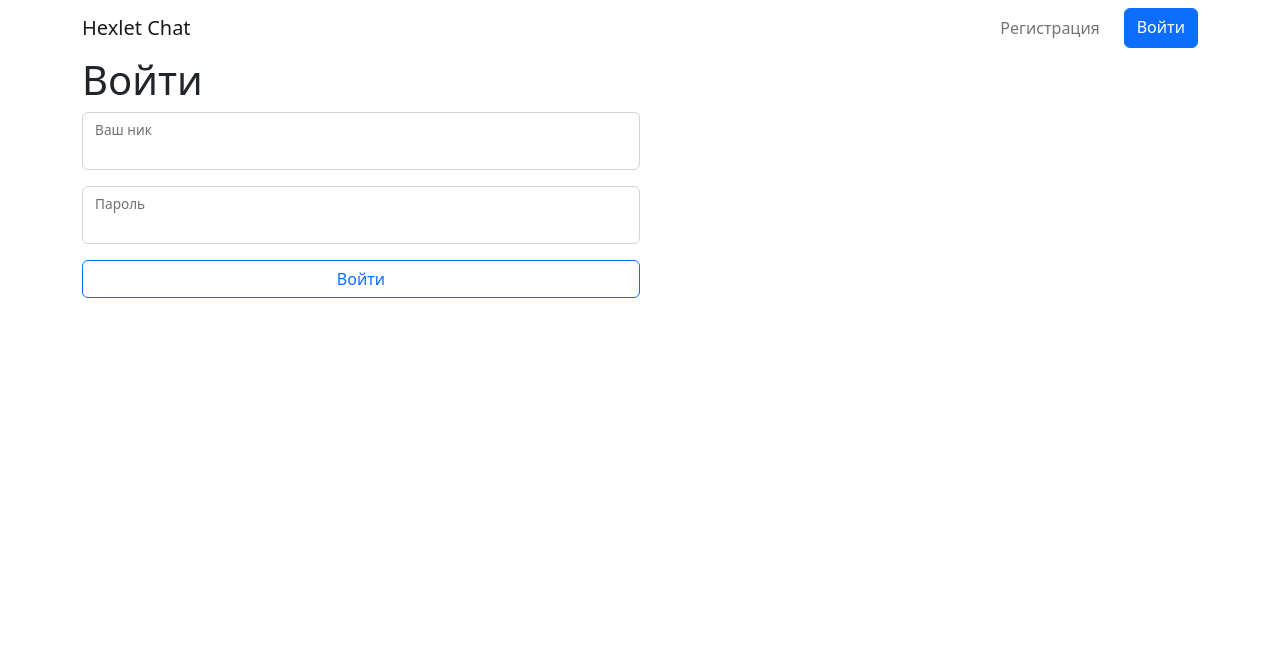
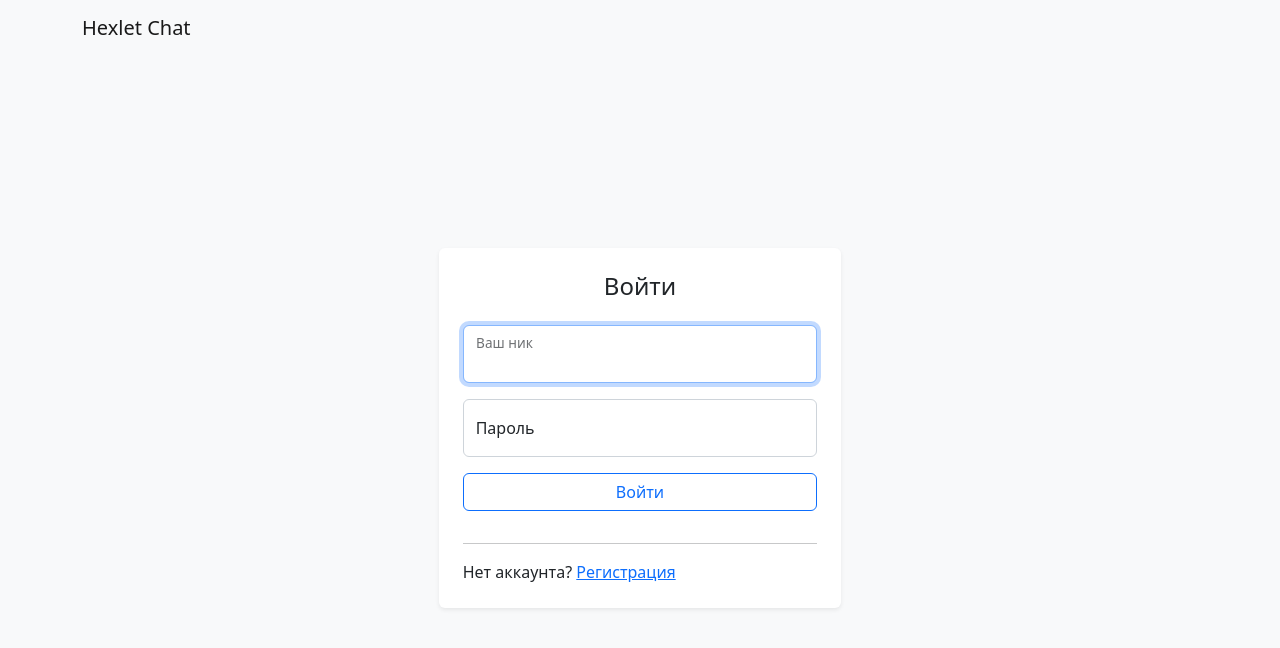
Before and after one commit to Dend3lion/frontend-project-12, a React (Create React App) app in the folder frontend/: page /login in a window 1280 px wide. Shown: the top 648 px of the page. Built offline with nearby package versions, Linux system fonts and the light colour scheme; no server answers.

Commit message:
feat: improved auth pages layout

```diff
--- a/frontend/public/index.html
+++ b/frontend/public/index.html
@@ -8,7 +8,6 @@
     <title>Hexlet Chat</title>
   </head>
   <body>
-    <noscript>You need to enable JavaScript to run this app.</noscript>
-    <div id="root"></div>
+    <div id="root" class="h-100"></div>
   </body>
 </html>
--- a/frontend/src/components/Layout.jsx
+++ b/frontend/src/components/Layout.jsx
@@ -1,5 +1,5 @@
 import {
-  Button, Container, Nav, Navbar,
+  Button, Container, Nav, Navbar, Stack,
 } from 'react-bootstrap';
 import { useTranslation } from 'react-i18next';
 import {
@@ -15,7 +15,8 @@ const AuthButton = () => {
   const navigate = useNavigate();
   const { t } = useTranslation();
 
-  return auth.loggedIn ? (
+  return (
+    auth.loggedIn && (
       <Button
         onClick={() => {
           auth.logOut();
@@ -24,22 +25,6 @@ const AuthButton = () => {
       >
         {t('header.logout')}
       </Button>
-  ) : (
-    <Button as={Link} to="/login" state={{ from: location }}>
-      {t('header.login')}
-    </Button>
-  );
-};
-
-const RegistrationButton = () => {
-  const auth = useAuth();
-  const { t } = useTranslation();
-
-  return (
-    !auth.loggedIn && (
-      <Nav.Link as={Link} to="/signup" className="me-3">
-        {t('header.register')}
-      </Nav.Link>
     )
   );
 };
@@ -51,19 +36,20 @@ const Layout = () => {
     <>
       <ToastContainer />
 
+      <Stack className="h-100 bg-light">
         <Navbar expand="lg">
           <Container>
             <Navbar.Brand as={Link} to="/">
               {t('header.brand')}
             </Navbar.Brand>
             <Nav>
-            <RegistrationButton />
               <AuthButton />
             </Nav>
           </Container>
         </Navbar>
 
         <Outlet />
+      </Stack>
     </>
   );
 };
--- a/frontend/src/components/LoginPage.jsx
+++ b/frontend/src/components/LoginPage.jsx
@@ -1,10 +1,10 @@
 import axios from 'axios';
 import { useFormik } from 'formik';
 import {
-  Button, Container, FloatingLabel, Form, Stack,
+  Button, Col, Container, FloatingLabel, Form, Row, Stack,
 } from 'react-bootstrap';
 import { useTranslation } from 'react-i18next';
-import { useNavigate } from 'react-router-dom';
+import { Link, useNavigate } from 'react-router-dom';
 import { toast } from 'react-toastify';
 import * as yup from 'yup';
 import useAuth from '../hooks';
@@ -39,27 +39,33 @@ const LoginPage = () => {
   });
 
   return (
-    <Container className="align-items-center">
-      <h1>{t('login.title')}</h1>
+    <Container fluid className="h-100">
+      <Row className="justify-content-center align-content-center h-100">
+        <Col md={{ span: 4 }}>
+          <div className="bg-white p-4 rounded shadow-sm">
             <Form onSubmit={formik.handleSubmit}>
-        <Stack className="w-50" gap={3}>
-          <FloatingLabel controlId="username" label={t('login.form.username')}>
+              <Stack gap={3} className="align-middle ">
+                <h4 className="mx-auto">{t('login.title')}</h4>
+                <FloatingLabel controlId="loginUsername" label={t('login.form.username')}>
                   <Form.Control
                     name="username"
                     type="text"
+                    placeholder={t('login.form.username')}
                     value={formik.values.username}
                     onChange={formik.handleChange}
                     onBlur={formik.handleBlur}
                     isInvalid={formik.touched.username && formik.errors.username}
+                    autoFocus
                   />
                   <Form.Control.Feedback type="invalid" tooltip>
                     {formik.errors.username}
                   </Form.Control.Feedback>
                 </FloatingLabel>
-          <FloatingLabel controlId="password" label={t('login.form.password')}>
+                <FloatingLabel controlId="loginPassword" label={t('login.form.password')}>
                   <Form.Control
                     name="password"
                     type="password"
+                    placeholder={t('login.form.password')}
                     value={formik.values.password}
                     onChange={formik.handleChange}
                     onBlur={formik.handleBlur}
@@ -72,8 +78,17 @@ const LoginPage = () => {
                 <Button variant="outline-primary" type="submit">
                   {t('login.form.submit')}
                 </Button>
+                <hr className="mb-0" />
+                <p className="mb-0">
+                  {t('login.registerText')}
+                  {' '}
+                  <Link to="/signup">{t('login.registerLink')}</Link>
+                </p>
               </Stack>
             </Form>
+          </div>
+        </Col>
+      </Row>
     </Container>
   );
 };
--- a/frontend/src/components/RegisterPage.jsx
+++ b/frontend/src/components/RegisterPage.jsx
@@ -1,7 +1,7 @@
 import axios from 'axios';
 import { useFormik } from 'formik';
 import {
-  Button, Container, FloatingLabel, Form, Stack,
+  Button, Col, Container, FloatingLabel, Form, Row, Stack,
 } from 'react-bootstrap';
 import { useTranslation } from 'react-i18next';
 import { useNavigate } from 'react-router-dom';
@@ -53,10 +53,13 @@ const RegisterPage = () => {
   });
 
   return (
-    <Container className="align-items-center">
-      <h1>{t('register.title')}</h1>
-      <Form onSubmit={formik.handleSubmit}>
-        <Stack className="w-50" gap={3}>
+    <Container fluid className="h-100">
+      <Row className="justify-content-center align-content-center h-100">
+        <Col md={{ span: 4 }}>
+          <div className="bg-white p-4 rounded shadow-sm">
+            <Form onSubmit={formik.handleSubmit} className="mb-2">
+              <Stack gap={3} className="align-middle ">
+                <h4 className="mx-auto">{t('register.title')}</h4>
                 <FloatingLabel controlId="username" label={t('register.form.username')}>
                   <Form.Control
                     name="username"
@@ -66,6 +69,7 @@ const RegisterPage = () => {
                     onChange={formik.handleChange}
                     onBlur={formik.handleBlur}
                     isInvalid={formik.touched.username && formik.errors.username}
+                    autoFocus
                   />
                   <Form.Control.Feedback type="invalid" tooltip>
                     {formik.errors.username}
@@ -96,7 +100,9 @@ const RegisterPage = () => {
                     value={formik.values.passwordConfirmation}
                     onChange={formik.handleChange}
                     onBlur={formik.handleBlur}
-              isInvalid={formik.touched.passwordConfirmation && formik.errors.passwordConfirmation}
+                    isInvalid={
+                      formik.touched.passwordConfirmation && formik.errors.passwordConfirmation
+                    }
                   />
                   <Form.Control.Feedback type="invalid" tooltip>
                     {formik.errors.passwordConfirmation}
@@ -107,6 +113,9 @@ const RegisterPage = () => {
                 </Button>
               </Stack>
             </Form>
+          </div>
+        </Col>
+      </Row>
     </Container>
   );
 };
--- /dev/null
+++ b/frontend/src/index.css
@@ -0,0 +1,9 @@
+body,
+html {
+  margin: 0;
+  padding: 0;
+  height: 100%;
+}
+* {
+  box-sizing: border-box;
+}
--- a/frontend/src/index.jsx
+++ b/frontend/src/index.jsx
@@ -1,4 +1,5 @@
 import 'bootstrap/dist/css/bootstrap.min.css';
+import './index.css';
 
 import { ErrorBoundary, Provider as RollbarProvider } from '@rollbar/react';
 import ReactDOM from 'react-dom/client';
```
Lines whose indentation alone changed are shown as unchanged.
